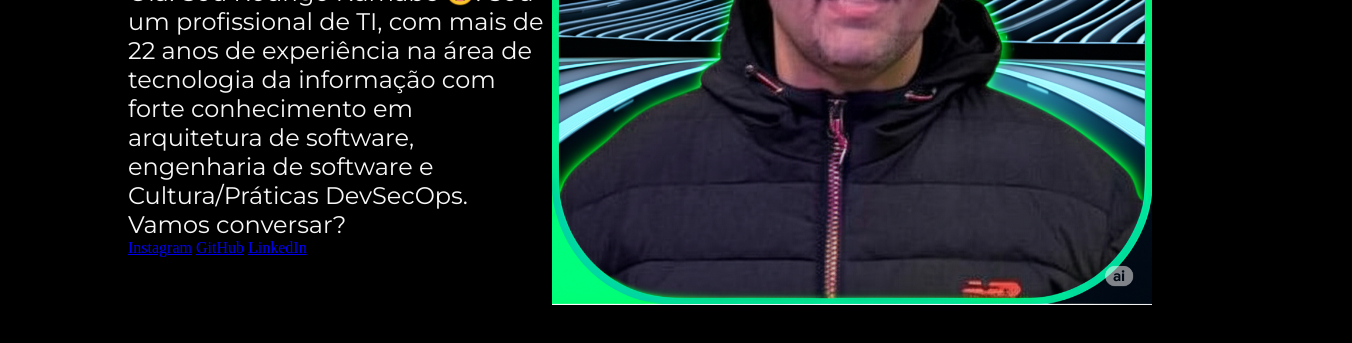
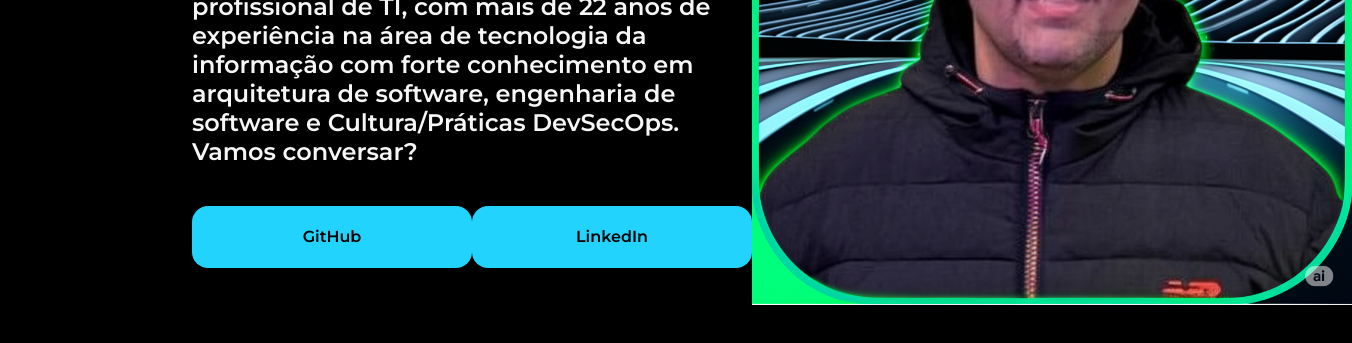
Before and after one commit to rotoku/portfolio, a plain HTML site: page index.html in a window 1280 px wide. Shown: the part 423-766 px from the top of the page, 1352 px wide, since content can reach past the window. Drawn offline with nearby package versions, Linux system fonts and the light colour scheme.

Commit message:
chore: update actions

```diff
--- a/css/main.css
+++ b/css/main.css
@@ -1,4 +1,4 @@
-@import url('https://fonts.googleapis.com/css2?family=Krona+One&family=Montserrat&display=swap');
+@import url('https://fonts.googleapis.com/css2?family=Krona+One&family=Montserrat:wght@600&display=swap');
 
 * {
     margin: 0;
@@ -20,11 +20,14 @@ body {
     display: flex;
     align-items: center;
     justify-content: space-between;
-    margin: 10%;
+    margin: 10% 15%;
 }
 
 .container__content {
     width: 615px;
+    display: flex;
+    flex-direction: column;
+    gap: 40px;
 }
 
 .container__content__title {
@@ -37,6 +40,24 @@ body {
     font-family: 'Montserrat', sans-serif;
 }
 
+.container__content__links {
+    display: flex;
+    justify-content: space-between;
+}
+
+.container__content__links_link {
+    background-color: #22D4FD;
+    font-style: normal;
+    color: #000;
+    width: 280px;
+    text-align: center;
+    border-radius: 16px;
+    padding: 21.5px 0;
+    text-decoration: none;
+    font-family: 'Montserrat', sans-serif;
+    font-weight: 600;
+}
+
 img {
     max-width: 800px;
     max-height: 600px;
--- a/index.html
+++ b/index.html
@@ -7,6 +7,7 @@
   <meta name="viewport" content="width=device-width, initial-scale=1.0" />
   <title>Portfólio</title>
   <link href="css/main.css" rel="stylesheet" />
+  <link rel="icon" type="image/ico" href="./imgs/favicon.ico" />
 </head>
 
 <body>
@@ -20,9 +21,11 @@
       <p class="container__content__paragraph">Olá! Sou Rodrigo Kumabe &#129299;! Sou um profissional de TI, com mais de
         22 anos de experiência na área de tecnologia da informação com forte conhecimento em arquitetura de software,
         engenharia de software e Cultura/Práticas DevSecOps. Vamos conversar?</p>
-      <a href="https://www.instagram.com/rotoku/">Instagram</a>
-      <a href="https://www.github.com/rotoku/">GitHub</a>
-      <a href="https://www.linkedin.com/in/bccd92741c8b7b202ae4da316e7a153a/">LinkedIn</a>
+      <div class="container__content__links">
+        <a href="https://www.github.com/rotoku/" class="container__content__links_link">GitHub</a>
+        <a href="https://www.linkedin.com/in/bccd92741c8b7b202ae4da316e7a153a/"
+          class="container__content__links_link">LinkedIn</a>
+      </div>
     </section>
     <img src="./imgs/kumaber_2024.png" alt="Foto do Rodrigo Kumabe" />
   </main>
```
Also changed, not shown: imgs/favicon.ico (added), 1 other file.
